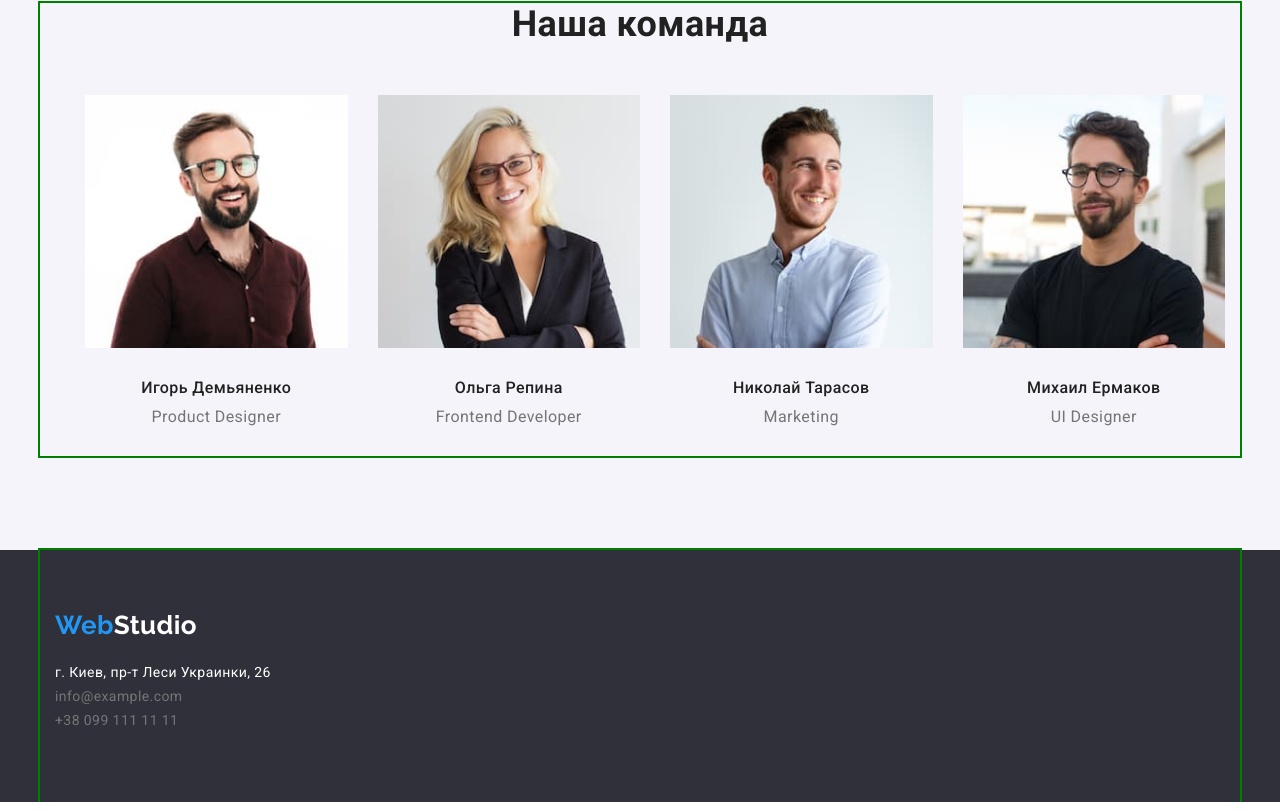
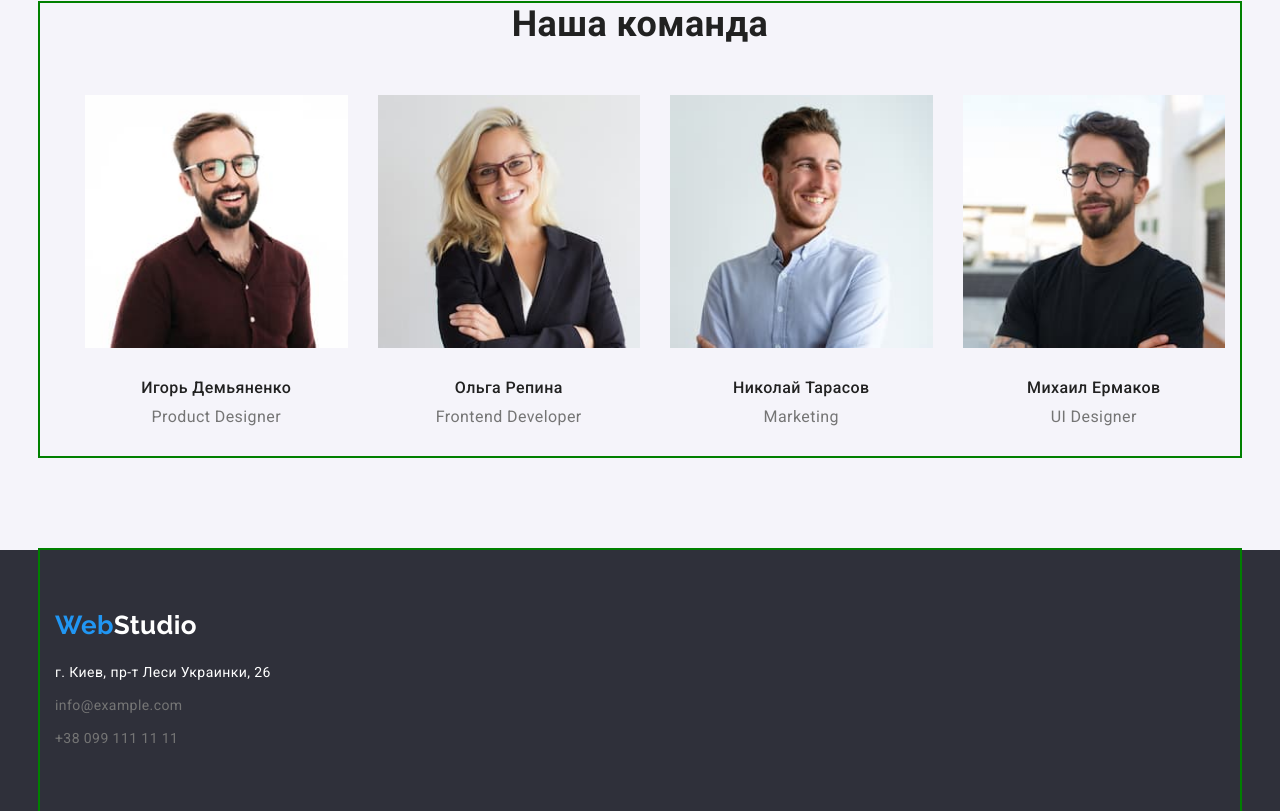
Before and after one commit to TetianaKov/goit-markup-hw-03, a plain HTML site: page index.html in a window 1280 px wide. Shown: the part 1612-2423 px from the top of the page. Drawn offline with nearby package versions, Linux system fonts and the light colour scheme.

Commit message:
Update styles.css

```diff
--- a/css/styles.css
+++ b/css/styles.css
@@ -293,7 +293,7 @@ letter-spacing: 0.03em;
 .adress {
     margin-top: 20px;
 }
-.adress-item:nth-last-child(1) {
+.adress-item:not(:last-child) {
     margin-bottom: 9px;
 }
 .adress-link{
```
